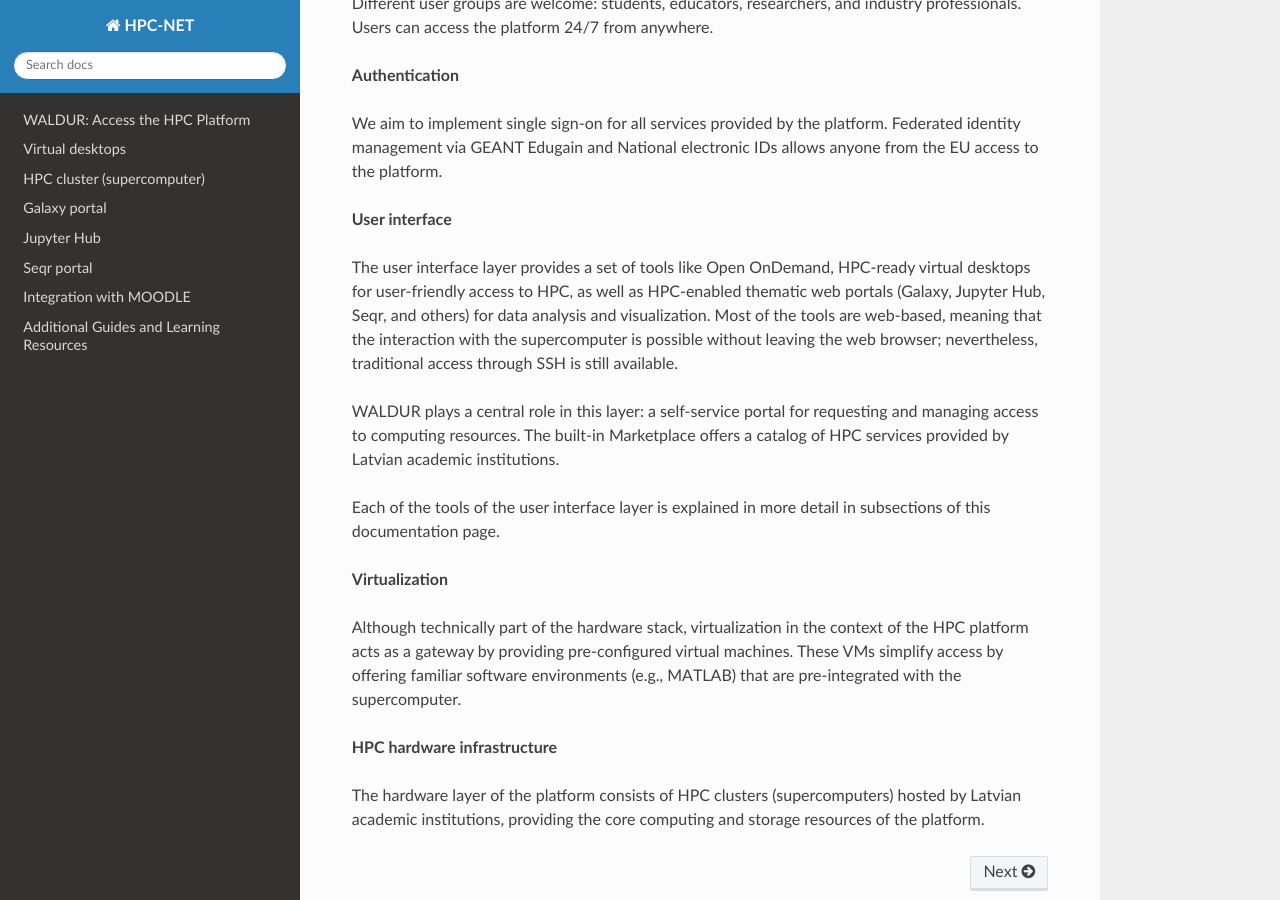
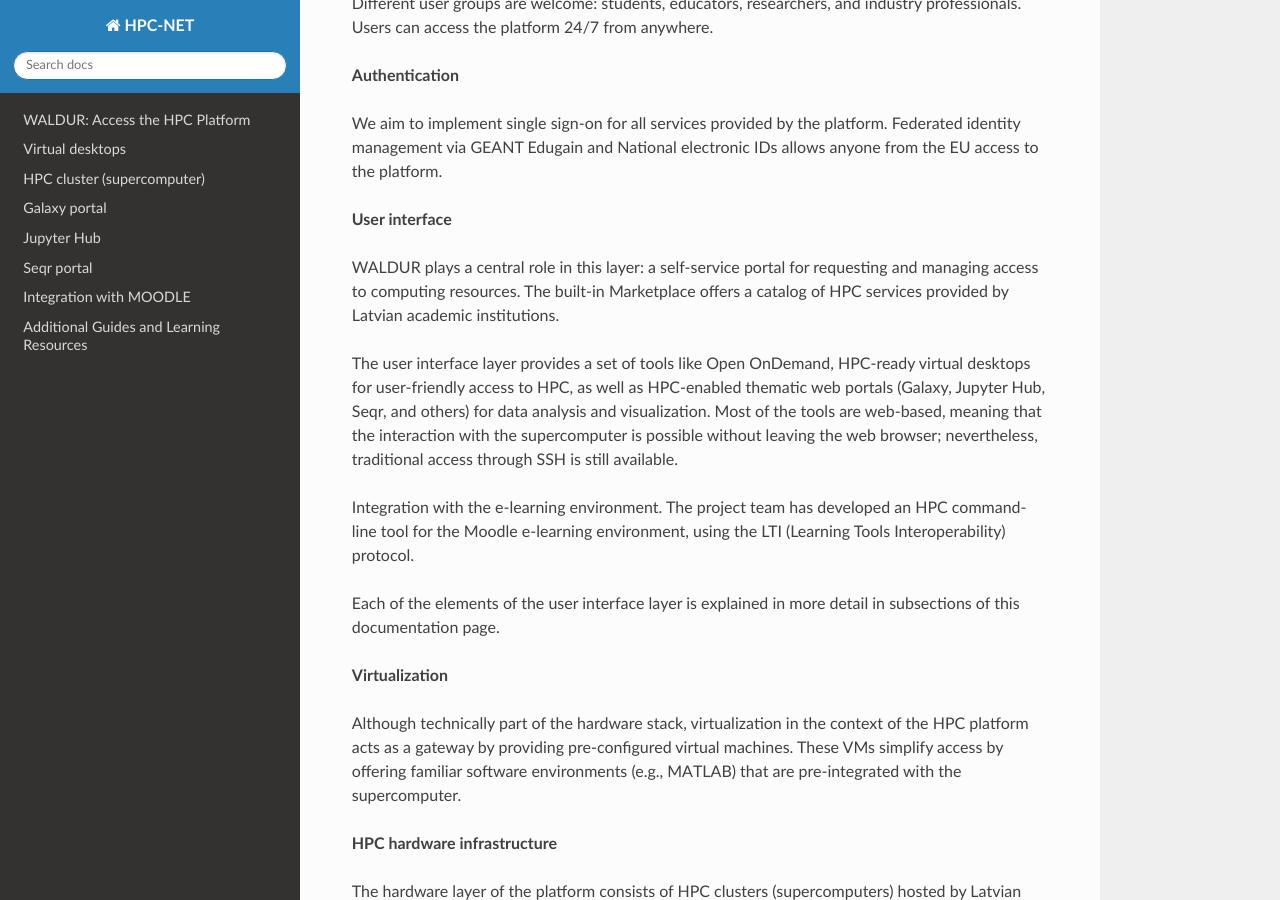
Before and after one commit to rtuhpc/hpc-platform, a Sphinx documentation site: the page built from doc/index.rst, in a window 1280 px wide and 900 px high, scrolled down 1221 px. Built offline with Sphinx 7.4.7 and the Read the Docs theme 3.1.0, drawn with Linux system fonts in a browser that asks for light colours.

Commit message:
Update index.rst

```diff
--- a/doc/index.rst
+++ b/doc/index.rst
@@ -43,11 +43,13 @@ We aim to implement single sign-on for all services provided by the platform. Fe
 
 **User interface**
 
+WALDUR plays a central role in this layer: a self-service portal for requesting and managing access to computing resources. The built-in Marketplace offers a catalog of HPC services provided by Latvian academic institutions.
+
 The user interface layer provides a set of tools like Open OnDemand, HPC-ready virtual desktops for user-friendly access to HPC, as well as HPC-enabled thematic web portals (Galaxy, Jupyter Hub, Seqr, and others) for data analysis and visualization. Most of the tools are web-based, meaning that the interaction with the supercomputer is possible without leaving the web browser; nevertheless, traditional access through SSH is still available.
 
-WALDUR plays a central role in this layer: a self-service portal for requesting and managing access to computing resources. The built-in Marketplace offers a catalog of HPC services provided by Latvian academic institutions.
+Integration with the e-learning environment. The project team has developed an HPC command-line tool for the Moodle e-learning environment, using the LTI (Learning Tools Interoperability) protocol.
 
-Each of the tools of the user interface layer is explained in more detail in subsections of this documentation page.
+Each of the elements of the user interface layer is explained in more detail in subsections of this documentation page.
 
 **Virtualization**
 
```
